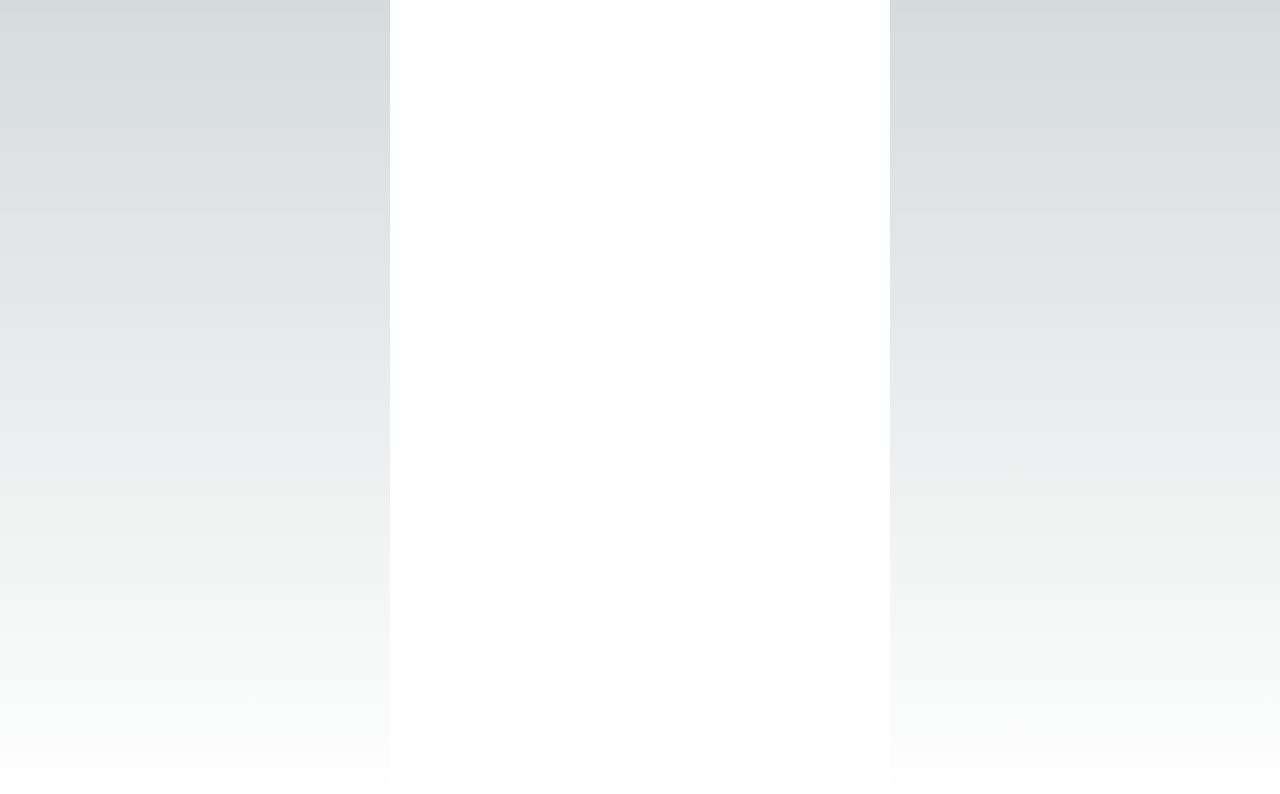
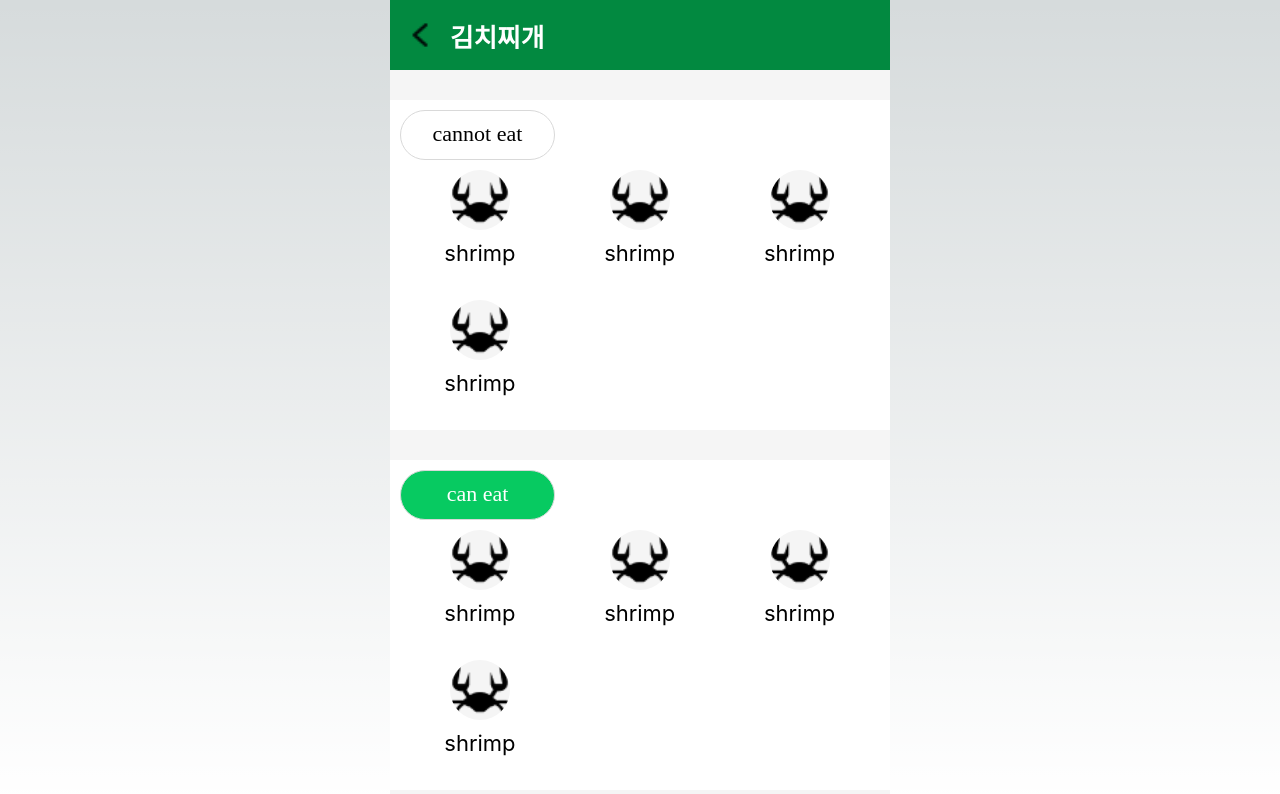
Before and after one commit to Capstone-2024-1/frontend, a Next.js app: page /menu/detail in a window 1280 px wide. Shown: the top 794 px of the page. Built offline with nearby package versions, Linux system fonts and the light colour scheme.

Commit message:
feat: 메뉴 디테일 페이지 구현 (#17)

```diff
--- /dev/null
+++ b/src/components/foodDetail/FoodDetail.tsx
@@ -0,0 +1,28 @@
+import { Box } from '@mui/material';
+import { useRouter } from 'next/router';
+import React from 'react'
+import Title from './Title';
+import { setColor } from '@/utils/setColor';
+import IngredientContainer from '../register/ingredient/IngredientContainer';
+import IngredientsBox from '../common/ingredients/IngredientsBox';
+
+const FoodDetail = () => {
+  const router = useRouter();
+  const foodName = Array.isArray(router.query.name) ? router.query.name[0] : router.query.name;
+  return (
+    <Box sx={containerStyle}>
+      <Title name = {foodName ? foodName : '김치찌개'}/>
+
+      <IngredientsBox tag={'cannot eat'}/>
+      <IngredientsBox tag={'can eat'}/>
+    </Box>
+  )
+}
+
+export default FoodDetail;
+
+const containerStyle = {
+  width: '100%',
+  height: '100%',
+  bgcolor: setColor('lightGrey'),
+}
--- /dev/null
+++ b/src/components/foodDetail/Title.tsx
@@ -0,0 +1,47 @@
+import { setColor } from '@/utils/setColor'
+import { Box, CardMedia } from '@mui/material'
+import { useRouter } from 'next/router';
+import React from 'react'
+
+const Title = ({name}:{name: string}) => {
+  const router = useRouter();
+  const handleBack = () => {
+    router.push('/menu');
+  }
+  return (
+    <Box sx={containerStyle}>
+      <CardMedia
+        component="img"
+        image={'/images/arrow-left.png'}
+        title="profile"
+        sx={imageStyle}
+        onClick={handleBack}
+            />
+      {name}
+    </Box>
+  )
+}
+
+export default Title;
+
+const containerStyle = {
+  width: '100%',
+  height: '70px',
+  bgcolor: setColor('main'),
+  display: 'flex',
+  alignItems: 'center',
+  textAlign: 'center',
+  color: 'white',
+  textEdge: 'cap',
+  fontSize: '1.6rem',
+  fontStyle: 'normal',
+  fontWeight: 'bold',
+  lineHeight: 'normal',
+  marginBottom: '30px',
+};
+
+const imageStyle = {
+  width: '40px',
+  height: '40px',
+  margin: '10px',
+}
--- a/src/components/menu/Food.tsx
+++ b/src/components/menu/Food.tsx
@@ -1,3 +1,4 @@
+import { setColor } from '@/utils/setColor';
 import { Box } from '@mui/material'
 import { useRouter } from 'next/router';
 import React from 'react'
@@ -28,4 +29,9 @@ const containerStyle = {
   display: 'flex',
   alignItems: 'center',
   borderBottom: '1px solid #D9D9D9',
+  cursor: 'pointer',
+  ':hover':{
+    bgcolor: setColor("main"),
+    color: 'white',
+  }
 }
--- a/src/components/menu/FoodDetail.tsx
+++ /dev/null
@@ -1,12 +0,0 @@
-import { useRouter } from 'next/router';
-import React from 'react'
-
-const FoodDetail = () => {
-  const router = useRouter();
-  const foodName = router.query.name;
-  return (
-    <div>{foodName}</div>
-  )
-}
-
-export default FoodDetail
--- a/src/pages/menu/detail/index.tsx
+++ b/src/pages/menu/detail/index.tsx
@@ -1,4 +1,4 @@
-import FoodDetail from '@/components/menu/FoodDetail'
+import FoodDetail from '@/components/foodDetail/FoodDetail'
 import React from 'react'
 
 const index = () => {
```
